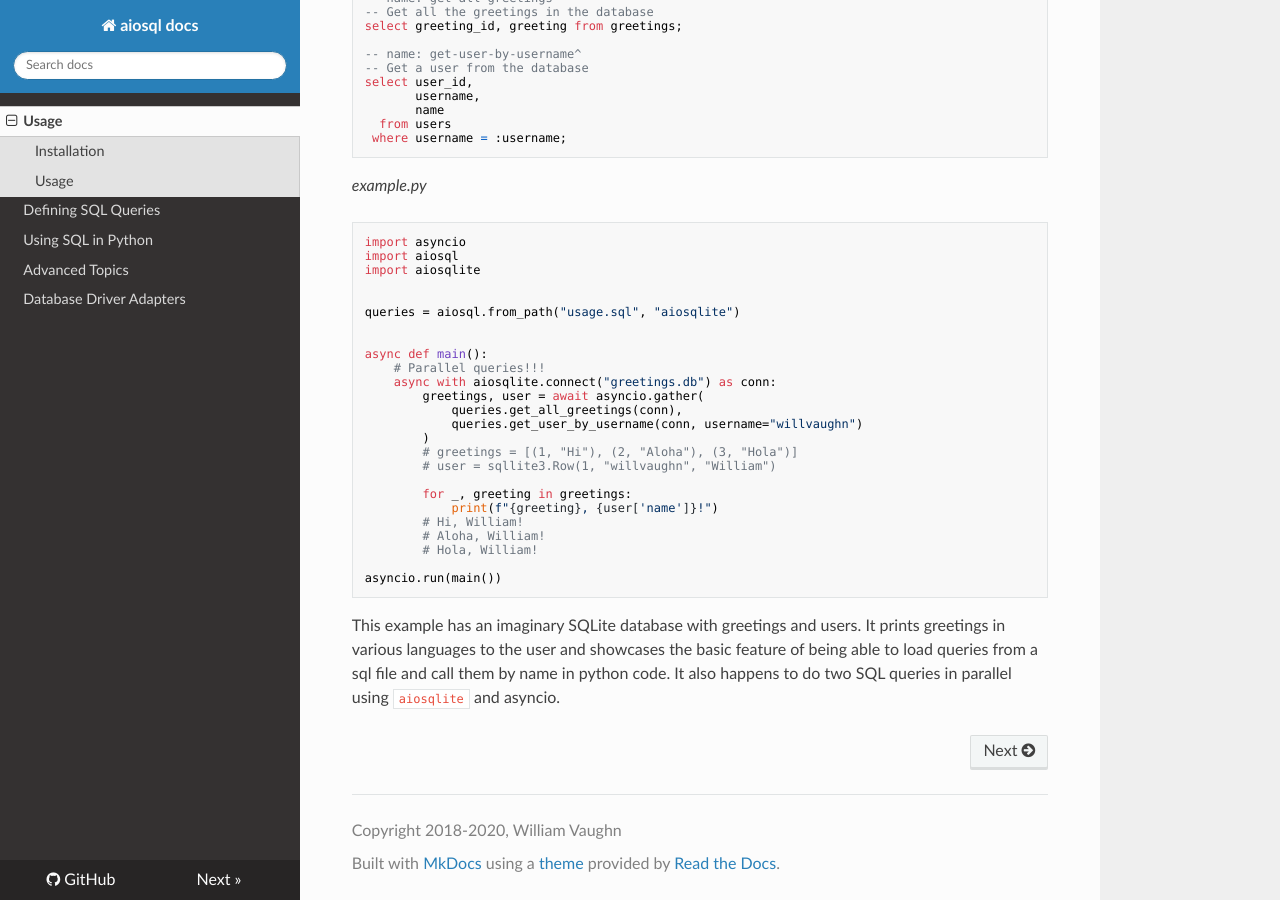
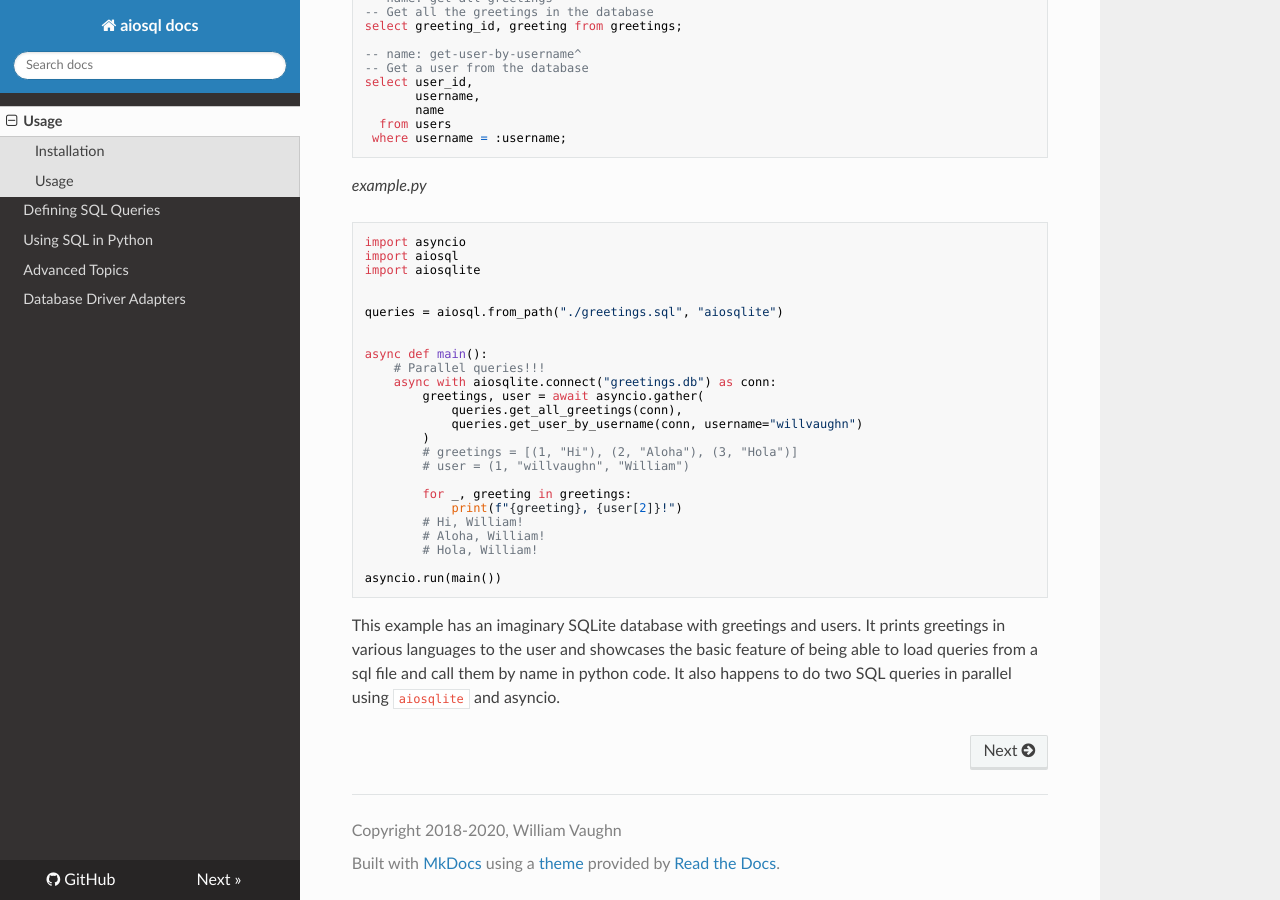
Before and after one commit to nackjicholson/aiosql, an MkDocs documentation site: the page built from docs/index.md, in a window 1280 px wide and 900 px high, scrolled down 843 px. Built offline with MkDocs 1.6.1, drawn with Linux system fonts in a browser that asks for light colours; nearby versions of some CDN libraries.

Commit message:
fix usage example

```diff
--- a/docs/index.md
+++ b/docs/index.md
@@ -46,7 +46,7 @@ import aiosql
 import aiosqlite
 
 
-queries = aiosql.from_path("usage.sql", "aiosqlite")
+queries = aiosql.from_path("./greetings.sql", "aiosqlite")
 
 
 async def main():
@@ -57,10 +57,10 @@ async def main():
             queries.get_user_by_username(conn, username="willvaughn")
         )
         # greetings = [(1, "Hi"), (2, "Aloha"), (3, "Hola")]
-        # user = sqllite3.Row(1, "willvaughn", "William")
+        # user = (1, "willvaughn", "William")
 
         for _, greeting in greetings:
-            print(f"{greeting}, {user['name']}!")
+            print(f"{greeting}, {user[2]}!")
         # Hi, William!
         # Aloha, William!
         # Hola, William!
```
